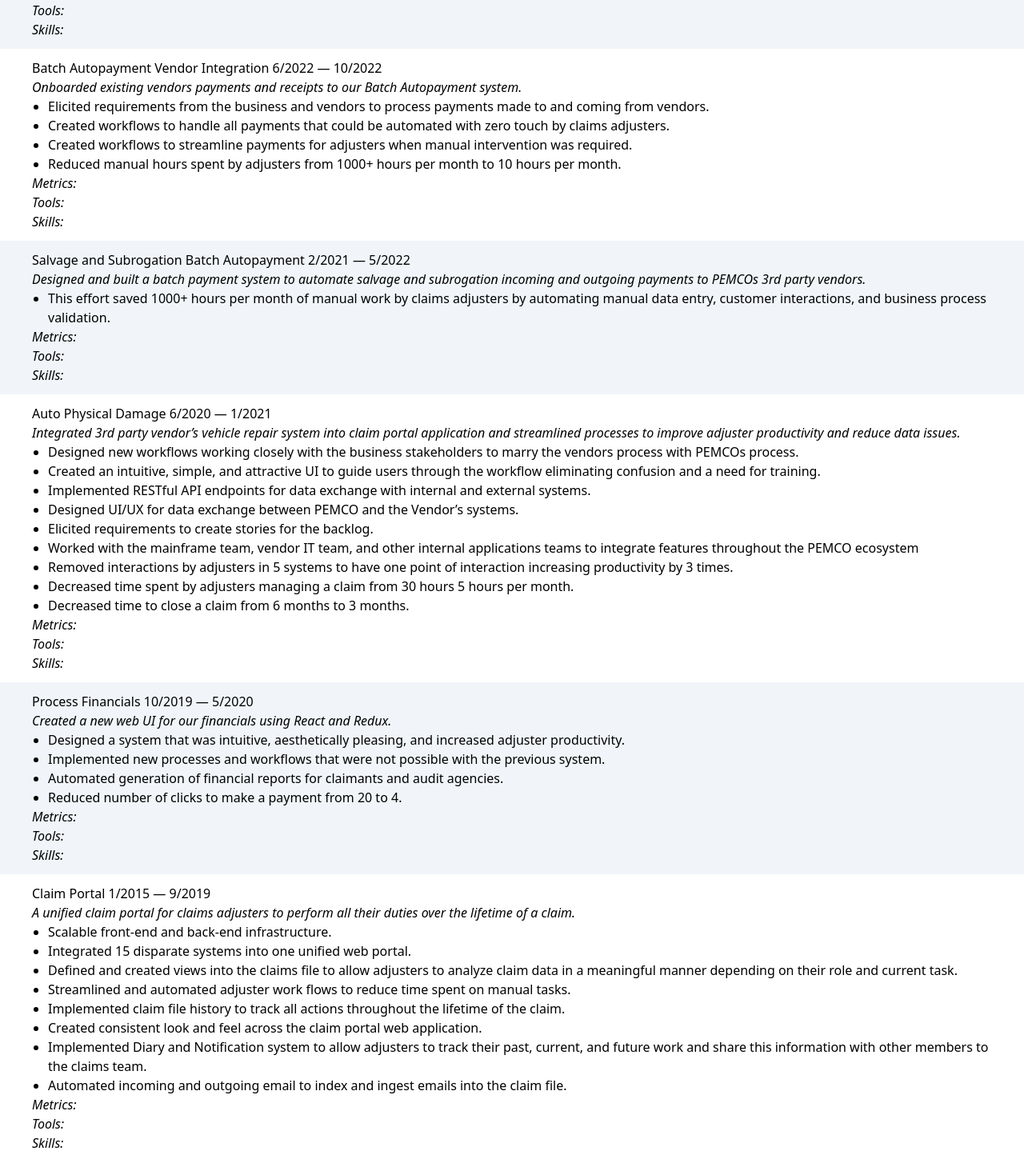
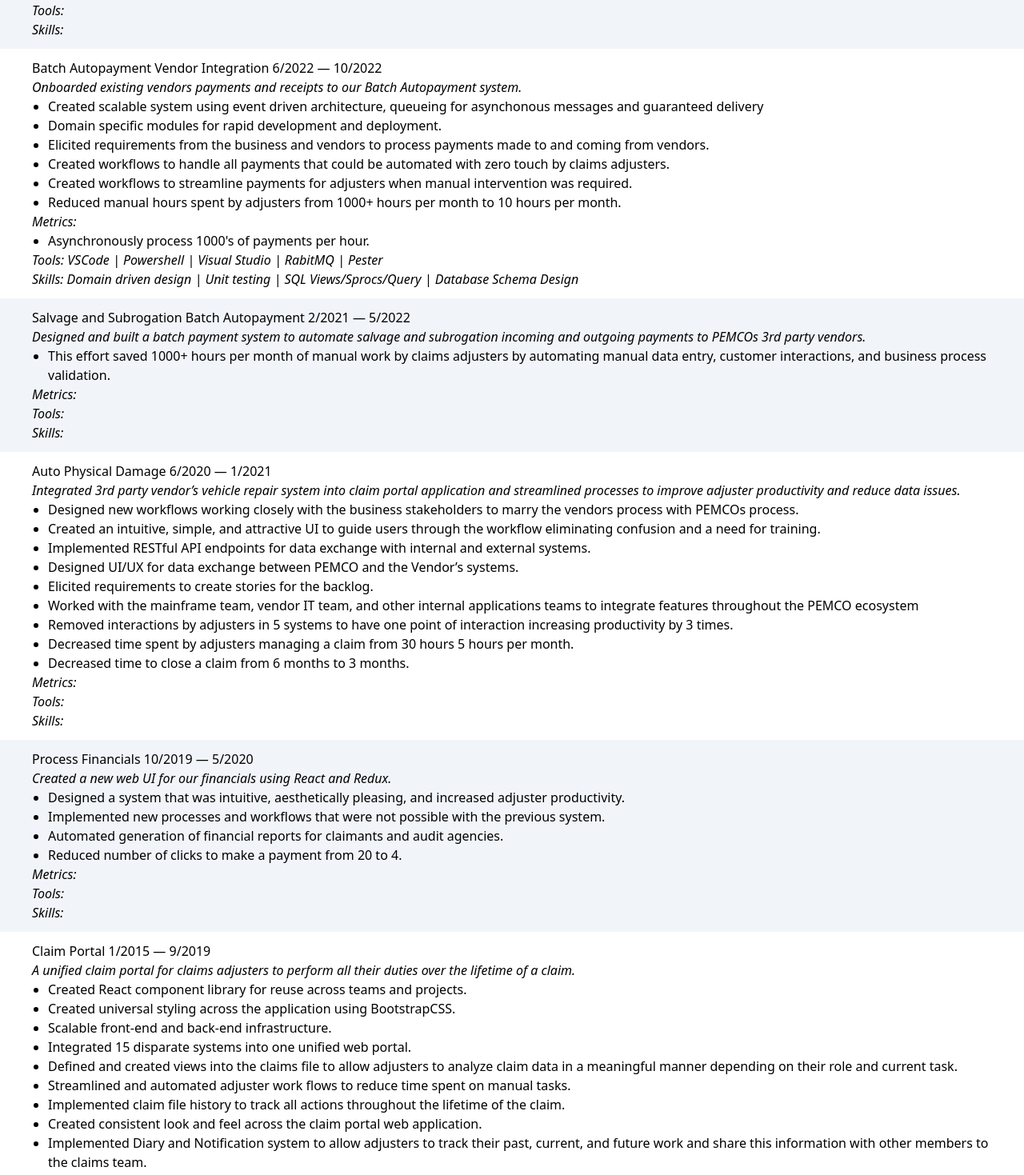
Before and after one commit to bryanpaslay/bryanpaslay.github.io, a Next.js app: page /portfolio in a window 1280 px wide. Shown: the part 960-2429 px from the top of the page at 80% size. Built offline with nearby package versions, Linux system fonts and the light colour scheme.

Commit message:
fix tool list render

```diff
--- a/public/portfolioData.ts
+++ b/public/portfolioData.ts
@@ -86,16 +86,18 @@
         "endDate":new Date("10/1/2022"),
         "overview":"Onboarded existing vendors payments and receipts to our Batch Autopayment system.  ",
         "details": [
+            "Created scalable system using event driven architecture, queueing for asynchonous messages and guaranteed delivery",
+            "Domain specific modules for rapid development and deployment.",
             "Elicited requirements from the business and vendors to process payments made to and coming from vendors.  ",
             "Created workflows to handle all payments that could be automated with zero touch by claims adjusters.  ",
             "Created workflows to streamline payments for adjusters when manual intervention was required.  ",
             "Reduced manual hours spent by adjusters from 1000+ hours per month to 10 hours per month.  "
         ],
         "metrics" : [
-
+            "Asynchronously process 1000's of payments per hour."
         ],
-        "tools" : [],
-        "skills" : []
+        "tools" : ["VSCode", "Powershell", "Visual Studio", "RabitMQ", "Pester"],
+        "skills" : ["Domain driven design", "Unit testing", "SQL Views/Sprocs/Query", "Database Schema Design"]
     },
     {
         id:5,
@@ -160,6 +162,8 @@
         "endDate":new Date("9/1/2019"),
         "overview":"A unified claim portal for claims adjusters to perform all their duties over the lifetime of a claim.  ",
         "details": [
+            "Created React component library for reuse across teams and projects.",
+            "Created universal styling across the application using BootstrapCSS.",
             "Scalable front-end and back-end infrastructure.  ",
             "Integrated 15 disparate systems into one unified web portal.  ",
             "Defined and created views into the claims file to allow adjusters to analyze claim data in a meaningful manner depending on their role and current task.  ",
--- a/src/app/portfolio/Section.tsx
+++ b/src/app/portfolio/Section.tsx
@@ -22,6 +22,6 @@
             )}
         </ul>
         <div className="italic">Tools: {tools.map((tool => tool)).join(' | ')}</div>
-        <div className="italic">Skills: {skills.map((skill => <span>{skill}</span>)).join(' | ')}</div>
+        <div className="italic">Skills: {skills.map((skill => skill)).join(' | ')}</div>
     </div>;
 };
```
Also changed, not shown: 1 other file (tests, documents, lock files or other folders).
